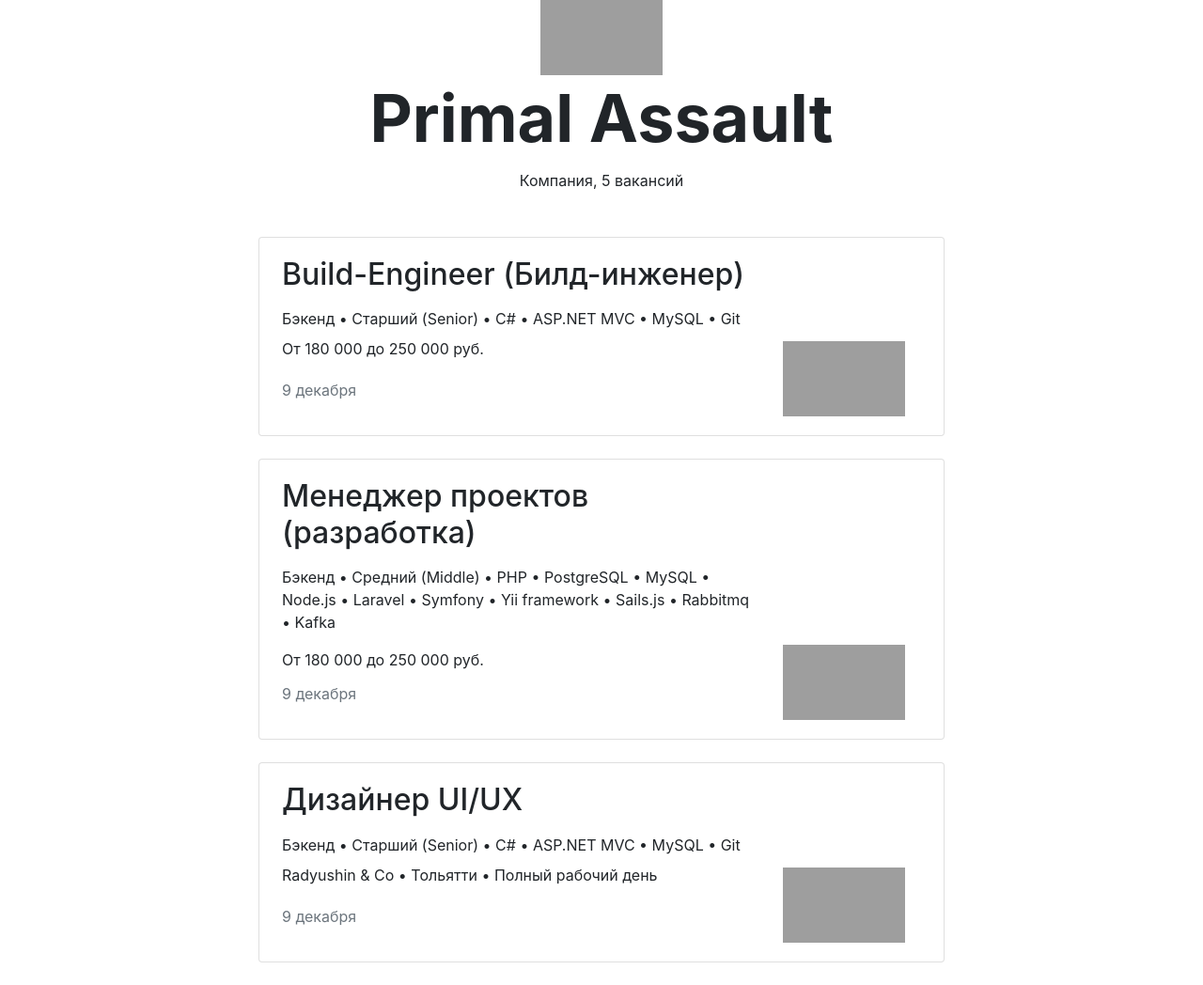
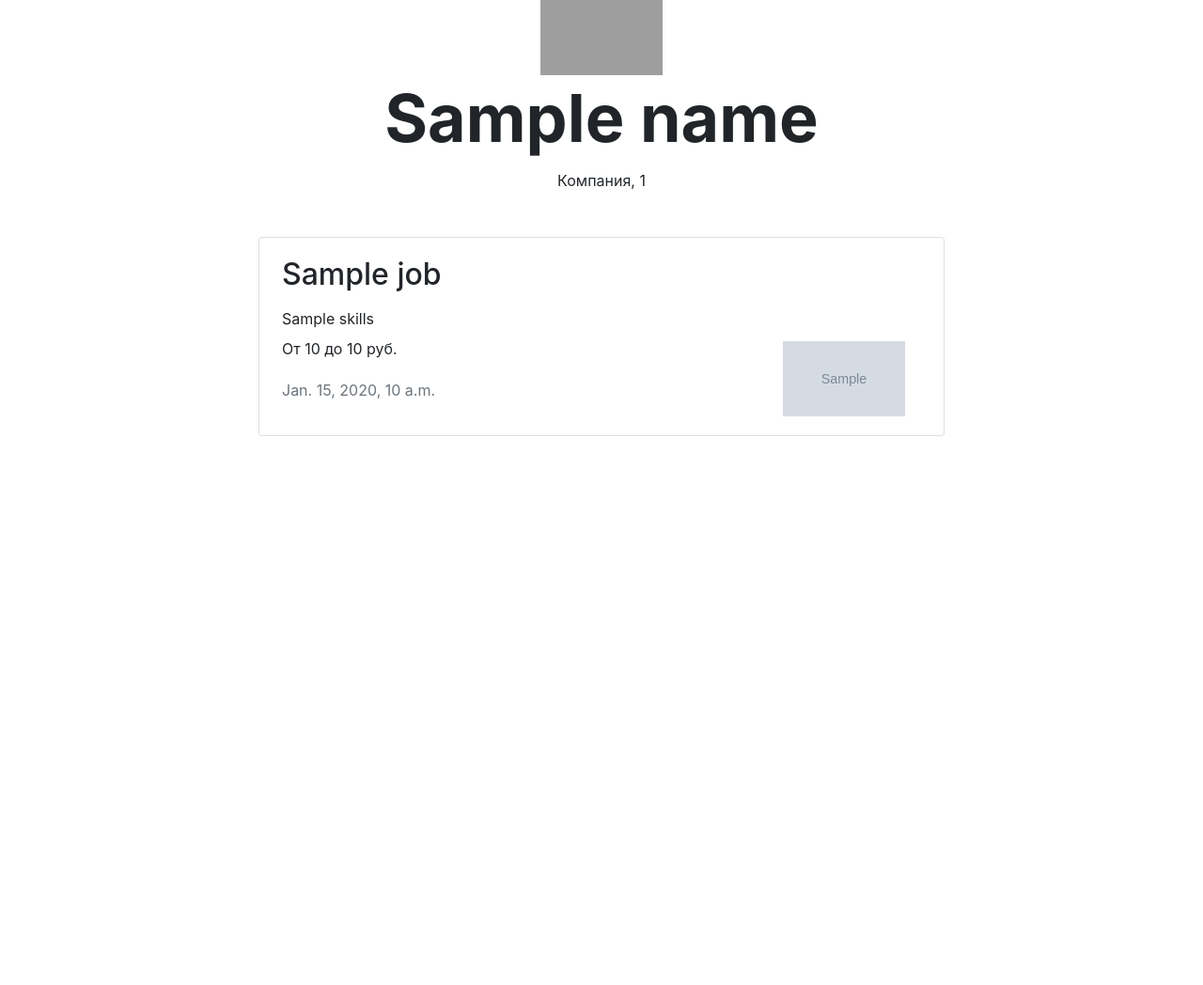
Before and after one commit to vladimirturbin/stepik_job, a Django app: template templates/company.html in a window 1280 px wide. Shown: the part 176-1224 px from the top of the page at 94% size. After the commit the page ends 640 px from the top, so only its background shows below. Run offline with Django 3.2, Linux system fonts and the light colour scheme; the template is opened without the code that fills it: most values are stand-ins (such as "Sample title", 1, 10 or a date in 2020); grey boxes marked "Sample" are stand-in pictures; some libraries are stand-ins or nearby versions; grey boxes are pictures that could not be loaded.

Commit message:
Info about company

```diff
--- a/templates/company.html
+++ b/templates/company.html
@@ -1,61 +1,36 @@
 {% extends 'base.html' %}
+{% load static %}
 {% block container %}
     <div class="navbar mt-5">
         <p><a href="#">Назад</a></p>
     </div>
     <section>
         <div class="text-center">
-            <img src="https://place-hold.it/130x80" width="130" height="80" alt="">
+            <img src="{% static logo %}" width="130" height="80" alt="">
         </div>
-        <h1 class="h1 text-center mx-auto mt-0 pt-1" style="font-size: 70px;"><strong>Primal Assault</strong></h1>
-        <p class="text-center pt-1">Компания, 5 вакансий</p>
+        <h1 class="h1 text-center mx-auto mt-0 pt-1" style="font-size: 70px;"><strong>{{ name }}</strong></h1>
+        <p class="text-center pt-1">Компания, {{ counter }}</p>
         <div class="row mt-5">
             <div class="col-12 col-lg-8 offset-lg-2 m-auto">
+
+                    {% for job in jobs %}
                         <div class="card mb-4">
                             <div class="card-body px-4">
                                 <div class="row">
                                     <div class="col-12 col-md-8 col-lg-9">
-                                <h2 class="h2 pb-2">Build-Engineer (Билд-инженер)</h2>
-                                <p class="mb-2">Бэкенд • Старший (Senior) • C# • ASP.NET MVC • MySQL • Git</p>
-                                <p>От 180 000 до 250 000 руб.</p>
-                                <p class="text-muted pt-1">9 декабря</p>
+                                        <h2 class="h2 pb-2">{{ job.title }}</h2>
+                                        <p class="mb-2">{{ job.skills }}</p>
+                                        <p>От {{ job.salary_min }} до {{ job.salary_max }} руб.</p>
+                                        <p class="text-muted pt-1">{{ job.published_at }}</p>
                                     </div>
                                     <div class="col-12 col-md-4 col-lg-3 d-flex align-items-end">
-                                <img src="https://place-hold.it/130x80" width="130" height="80" alt="">
+                                        <a href="/vacancies/{{ job.id }}"><img src="{% static job.logo %}" width="130" height="80" alt=""></a>
                                     </div>
                                 </div>
                             </div>
                         </div>
-                <div class="card mb-4">
-                    <div class="card-body px-4">
-                        <div class="row">
-                            <div class="col-12 col-md-8 col-lg-9">
-                                <h2 class="h2 pb-2">Менеджер проектов (разработка)</h2>
-                                <p>Бэкенд • Средний (Middle) • PHP • PostgreSQL • MySQL • Node.js • Laravel • Symfony • Yii framework • Sails.js • Rabbitmq • Kafka</p>
-                                <p class="mb-2">От 180 000 до 250 000 руб.</p>
-                                <p class="text-muted pt-1">9 декабря</p>
-                            </div>
-                            <div class="col-12 col-md-4 col-lg-3 d-flex align-items-end">
-                                <img src="https://place-hold.it/130x80" width="130" height="80" alt="">
-                            </div>
-                        </div>
-                    </div>
-                </div>
-                <div class="card mb-4">
-                    <div class="card-body px-4">
-                        <div class="row">
-                            <div class="col-12 col-md-8 col-lg-9">
-                                <h2 class="h2 pb-2">Дизайнер UI/UX</h2>
-                                <p class="mb-2">Бэкенд • Старший (Senior) • C# • ASP.NET MVC • MySQL • Git</p>
-                                <p>Radyushin & Co • Тольятти • Полный рабочий день</p>
-                                <p class="text-muted pt-1">9 декабря</p>
-                            </div>
-                            <div class="col-12 col-md-4 col-lg-3 d-flex align-items-end">
-                                <img src="https://place-hold.it/130x80" width="130" height="80" alt="">
-                            </div>
-                        </div>
-                    </div>
-                </div>
+                    {% endfor %}
+
             </div>
         </div>
     </section>
```
Also changed, not shown: job/views.py (+20 -8 lines), db.sqlite3, job/migrations/0003_vacancy_skills.py (added). Lines whose indentation alone changed are shown as unchanged.
